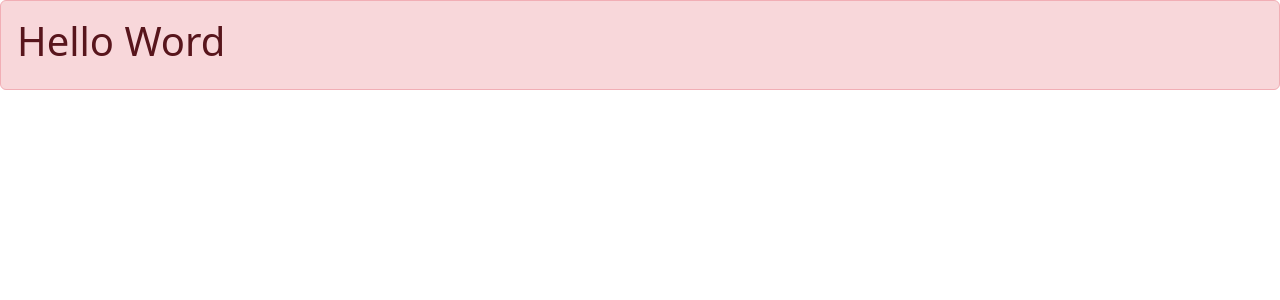
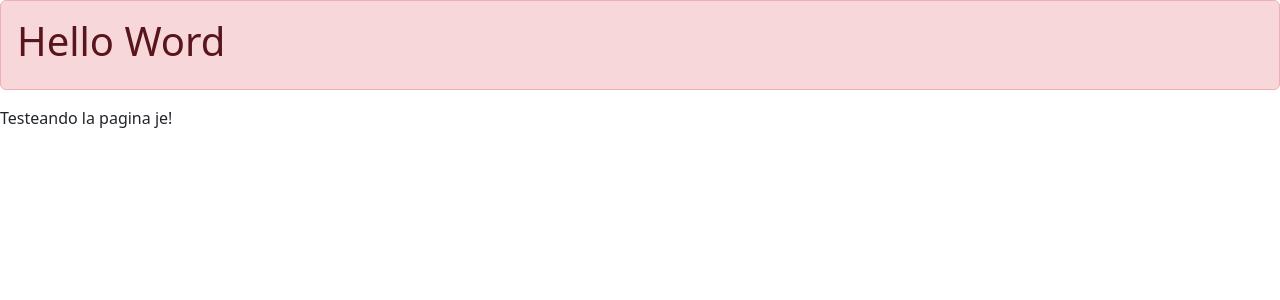
Before and after one commit to PurpleTeamCrisalis/Sistema-de-gestion, a React (Create React App) app in the folder backoffice-Front-End/backoffice-web/: page / in a window 1280 px wide. Shown: the top 300 px of the page. Built offline with nearby package versions, Linux system fonts and the light colour scheme.

Commit message:
Modificaciones de prueba

```diff
--- a/backoffice-Front-End/backoffice-web/src/App.js
+++ b/backoffice-Front-End/backoffice-web/src/App.js
@@ -1,4 +1,3 @@
-import logo from './logo.svg';
 import './App.css';
 
 function App() {
--- /dev/null
+++ b/backoffice-Front-End/backoffice-web/src/TestPage.jsx
@@ -0,0 +1,5 @@
+import React from "react";
+
+export const TestPage = () => {
+  return <div>Testeando la pagina je!</div>;
+};
--- a/backoffice-Front-End/backoffice-web/src/index.js
+++ b/backoffice-Front-End/backoffice-web/src/index.js
@@ -4,11 +4,13 @@ import './index.css';
 import App from './App';
 import reportWebVitals from './reportWebVitals';
 import 'bootstrap/dist/css/bootstrap.min.css';
+import { TestPage } from './TestPage'
 
 const root = ReactDOM.createRoot(document.getElementById('root'));
 root.render(
   <React.StrictMode>
     <App />
+    <TestPage />
   </React.StrictMode>
 );
 
```
Also changed, not shown: backoffice-Front-End/backoffice-web/src/logo.svg (deleted).
